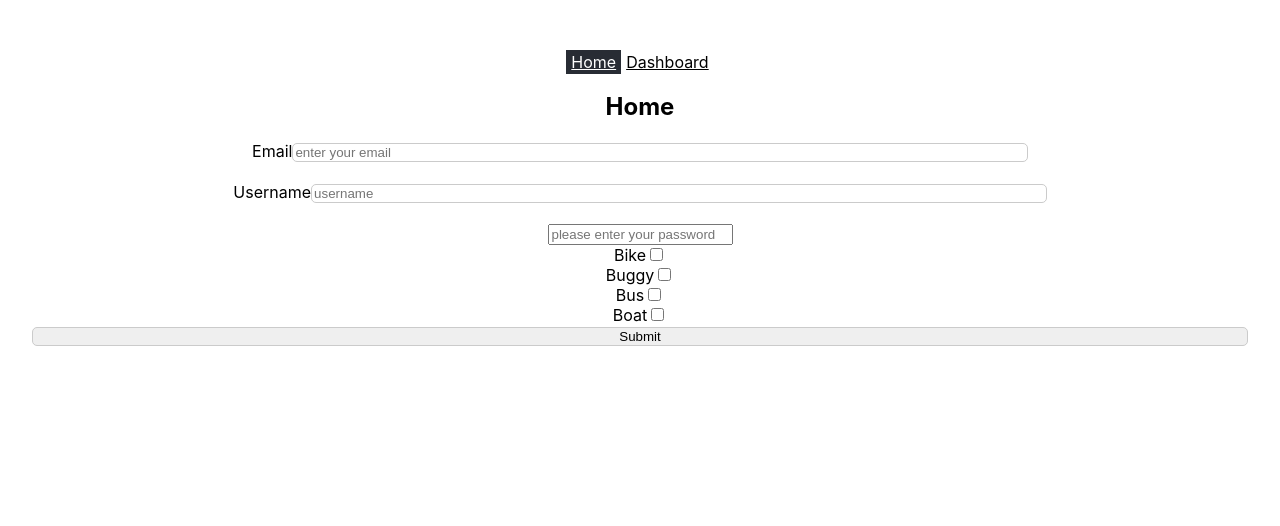
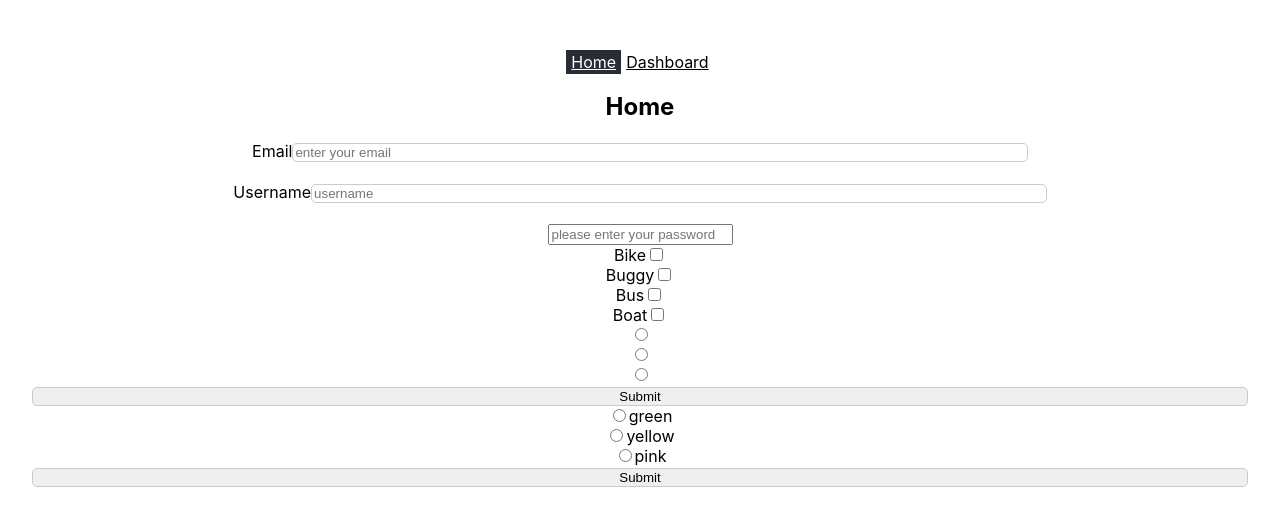
Before and after one commit to amir29adib/formaloo, a React (Create React App) app in the folder frontend/formaloo-react/: page / in a window 1280 px wide. Shown: the top 526 px of the page. Built offline with nearby package versions, Linux system fonts and the light colour scheme.

Commit message:
radio input

```diff
--- a/frontend/formaloo-react/src/MockData/mockData.ts
+++ b/frontend/formaloo-react/src/MockData/mockData.ts
@@ -49,5 +49,26 @@ export const mockData = [
         id:'transport4',
         value: 'Boat',
         label:'Boat'
+    },
+    {
+        type: 'radio',
+        name:'color',
+        id:'color1',
+        value: 'green',
+        placeholder:''
+    },
+    {
+        type: 'radio',
+        name:'color',
+        id:'color2',
+        value: 'yellow',
+        placeholder:''
+    },
+    {
+        type: 'radio',
+        name:'color',
+        id:'color3',
+        value: 'pink',
+        placeholder:''
     }
 ];
--- a/frontend/formaloo-react/src/components/Home.tsx
+++ b/frontend/formaloo-react/src/components/Home.tsx
@@ -1,6 +1,7 @@
 import React from "react";
 import FormInput from "./FormFields";
 import TextInput from "./TextInput";
+import RadioInput from "./RadioInput";
 
 export default function Home() {
   return (
@@ -9,6 +10,7 @@ export default function Home() {
 
       {/* <FormInput></FormInput> */}
       <TextInput></TextInput>
+      <RadioInput></RadioInput>
     </div>
   );
 }
--- /dev/null
+++ b/frontend/formaloo-react/src/components/RadioInput.tsx
@@ -0,0 +1,57 @@
+import { mockData } from "../MockData/mockData";
+import { useForm, FieldValues } from "react-hook-form";
+import { zodResolver } from "@hookform/resolvers/zod";
+import { z } from "zod";
+
+// const schema = z.object({
+//   username: z.string().min(1, "username field cannot be empty"),
+//   email: z.string().email("Invalid email address"),
+// });
+
+export default function RadioInput() {
+
+    const radioFields = mockData.filter(item => item.type === 'radio');
+    const radioEnumValues = radioFields.map(option => option.value) as [string, ...string[]];
+
+    const schema = z.object({
+        radioOption: z.enum(radioEnumValues, {
+        required_error: "This field is required"
+        }),
+    });
+
+  const {
+    register,
+    handleSubmit,
+    formState: { errors },
+  } = useForm({
+    resolver: zodResolver(schema),
+  });
+
+  const onSubmit = (data: FieldValues) => {
+    console.log(data);
+  };
+
+  return (
+    <form onSubmit={handleSubmit(onSubmit)}>
+      <div className="radioField">
+        <form onSubmit={handleSubmit(onSubmit)}>
+            {radioFields.map((option) => (
+            <div key={option.id}>
+                <label htmlFor={option.id}>
+                    <input
+                    type={option.type}
+                    value={option.value}
+                    id={option.id}
+                    {...register(option.value)}
+                    name={option.name}
+                    />
+                    {option.value}
+                </label>
+            </div>
+            ))}
+        </form>
+      </div>
+      <button type="submit">Submit</button>
+    </form>
+  );
+}
```
